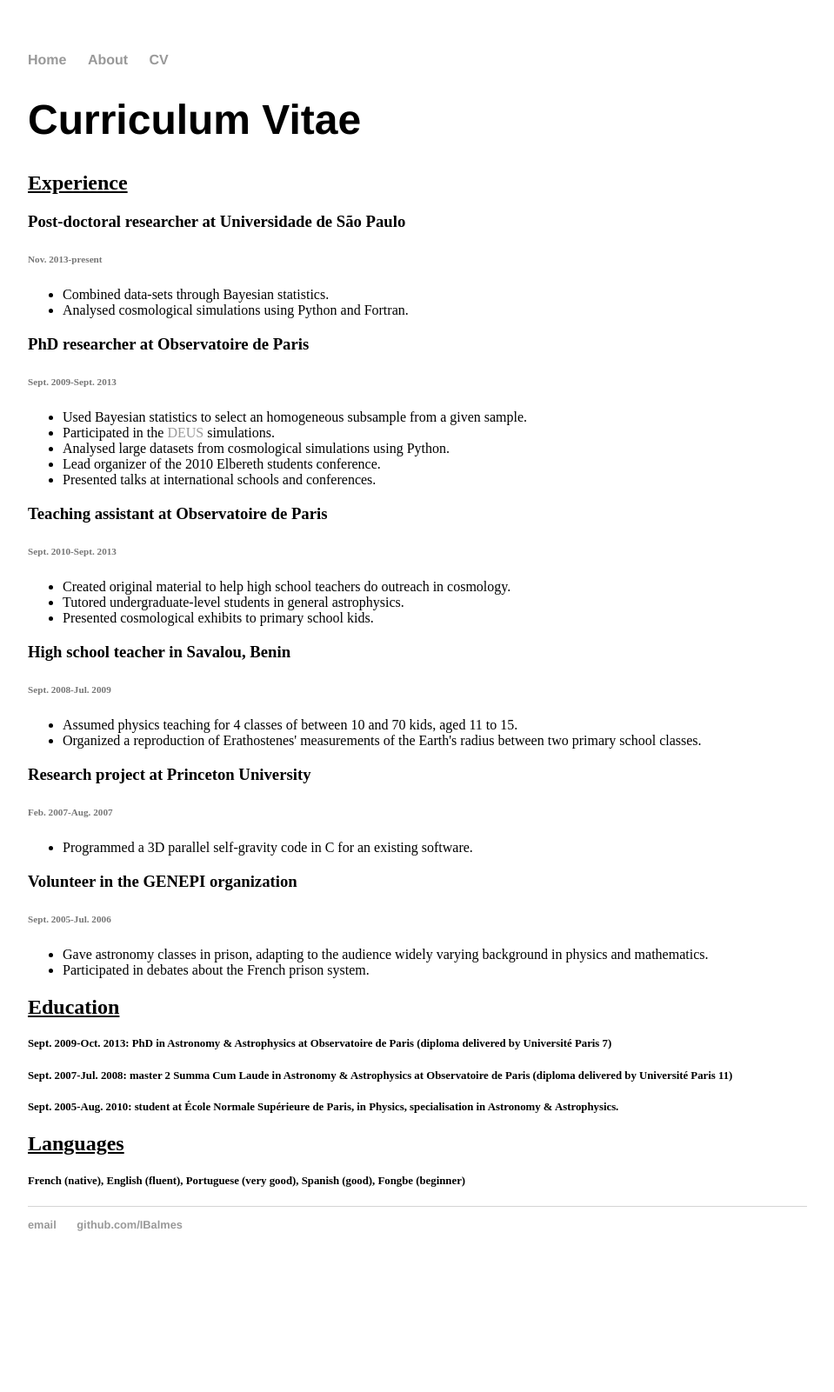
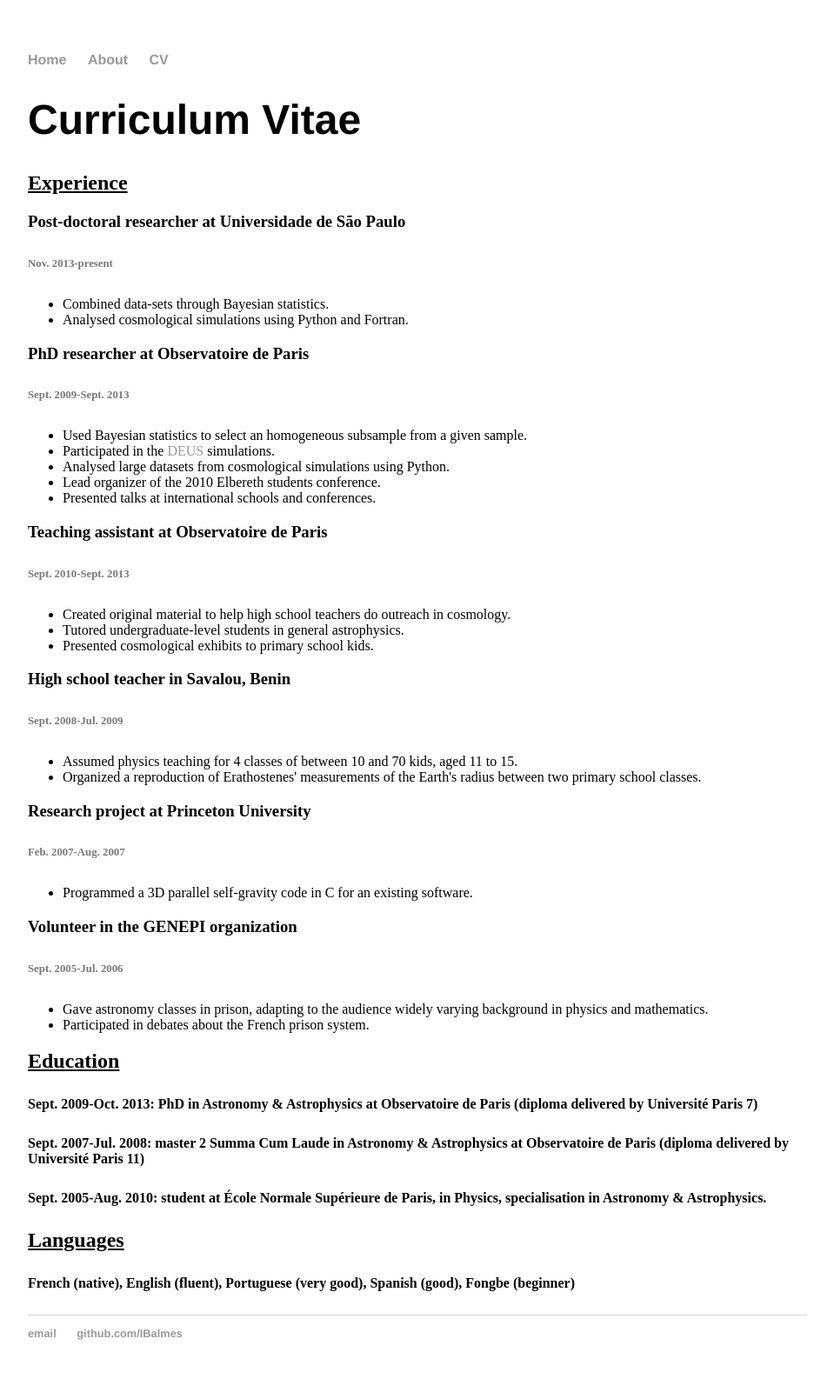
Before and after one commit to IBalmes/IBalmes.github.io, a Jekyll site: the page built from CV/index.html, in a window 1280 px wide. Shown: the whole page at 87% size, without its empty margins (160-1119 px from the left). Built offline with Jekyll 4.4.1, drawn with Linux system fonts in a browser that asks for light colours; before the commit the page ends 1476 px from its top, so only the background shows below that.

Commit message:
Update main.css

```diff
--- a/css/main.css
+++ b/css/main.css
@@ -47,10 +47,12 @@ h2 {
 }
 
 h6 {
-    font-size: 0.7em;
+    font-size: 0.8em;
     color: #777;
+    font-weight: none;
 }
 
 h5{
-    font-size: .8em;
+    font-size: 1em;
+    font-weight: none;
 }
```
